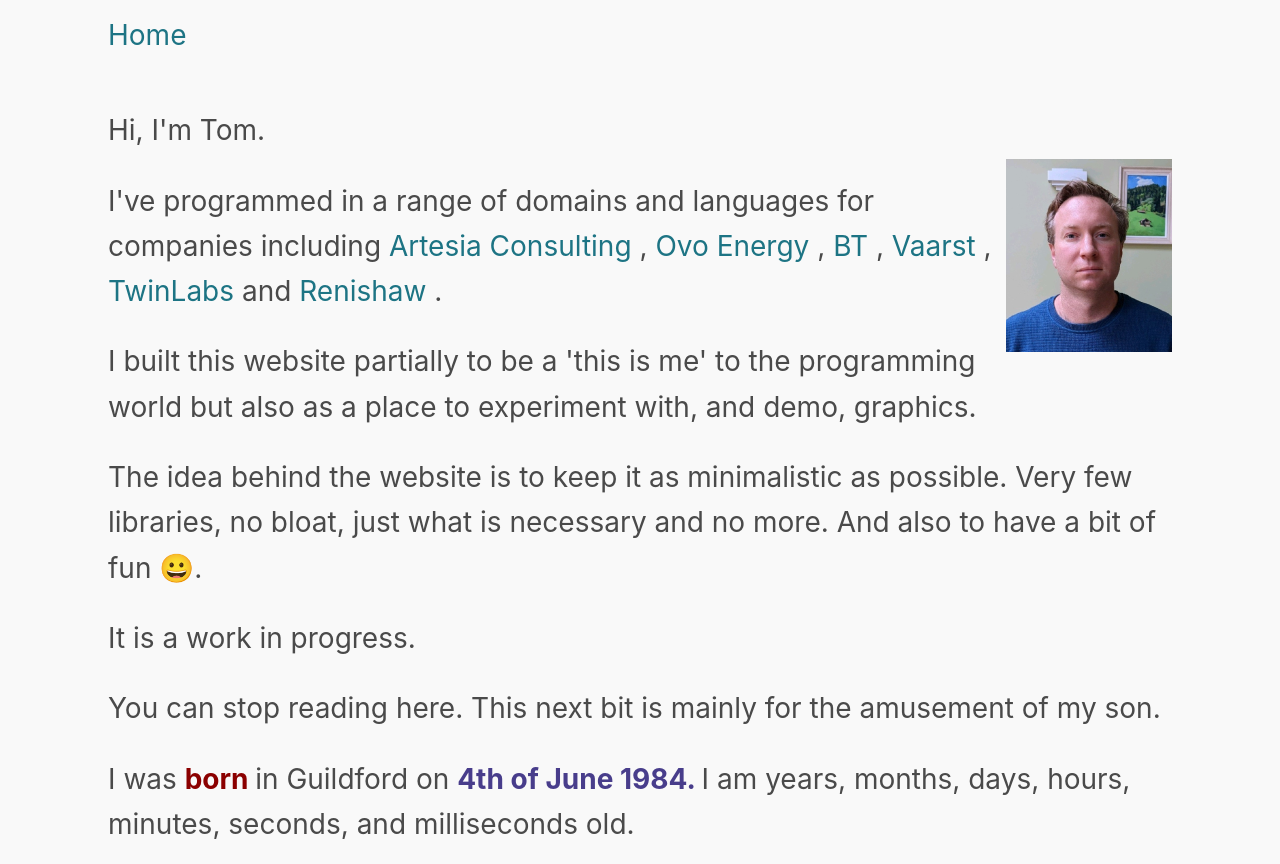
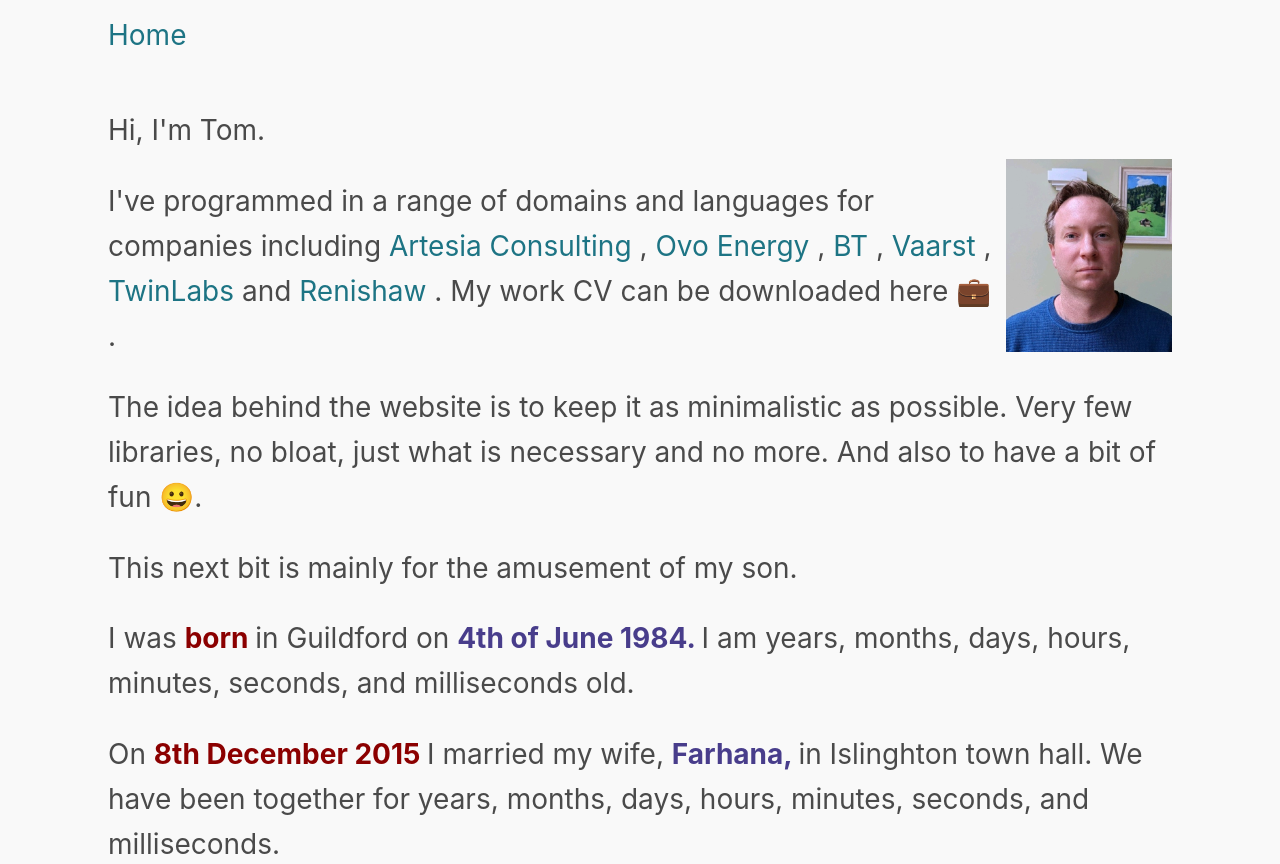
Before and after one commit to t0gre/t0gre.github.io, a website built with Vite: page about/index.html in a window 1280 px wide. Shown: the top 864 px of the page. Built offline with nearby package versions, Linux system fonts and the light colour scheme.

Commit message:
add cv download

```diff
--- a/about/index.html
+++ b/about/index.html
@@ -34,20 +34,16 @@
         <span>and </span>
          <a href="https://renishaw.com/">Renishaw</a>
         <span>.</span>
-    </p>
-    <p>
-        I built this website partially to be a 'this is me' to the programming world but also as a place to experiment with, and demo,
-        graphics.
+        <span>My work CV can be downloaded here</span>
+         <a href="/cv.pdf" download="tom-greenwood-cv">&#128188;</a>
+        <span>.</span>
     </p>
     <p>
         The idea behind the website is to keep it as minimalistic as possible. Very few libraries, no bloat, just what is necessary and no more.
         And also to have a bit of fun &#128512;.
     </p>
     <p>
-        It is a work in progress.
-    </p>
-    <p>
-        You can stop reading here. This next bit is mainly for the amusement of my son.
+        This next bit is mainly for the amusement of my son.
     </p>
 
     <p id="me">
```
Also changed, not shown: 1 other file.
